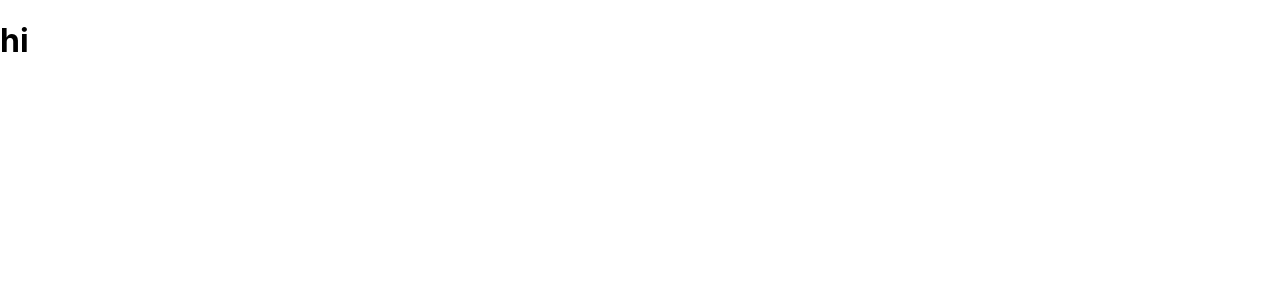
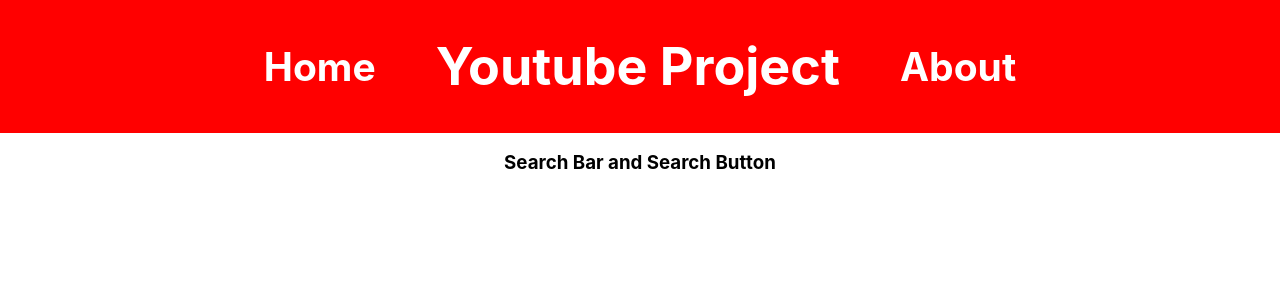
Before and after one commit to JamalPartridge/YouTube-Project, a React (Create React App) app: page / in a window 1280 px wide. Shown: the top 300 px of the page. Built offline with nearby package versions, Linux system fonts and the light colour scheme.

Commit message:
Templating

```diff
--- a/src/App.css
+++ b/src/App.css
@@ -14,14 +14,18 @@
 }
 
 .App-header {
-  background-color: #282c34;
-  min-height: 100vh;
+  background-color: red;
+  min-height: 10vh;
   display: flex;
-  flex-direction: column;
+  flex-direction: row;
   align-items: center;
   justify-content: center;
   font-size: calc(10px + 2vmin);
   color: white;
+}
+.App-Links {
+  padding-left: 30px;
+  padding-right: 30px;
 }
 
 .App-link {
--- a/src/App.js
+++ b/src/App.js
@@ -5,6 +5,7 @@
 import Video from "./components/Video";
 import CommentForm from "./components/CommentForm";
 
+import "./App.css";
 function App() {
   const [searchResults, setSearchResults] = useState([]);
 
@@ -15,16 +16,19 @@
   return (
     <div className="App">
       <header className="App-header">
+        <h2 className="App-Links">Home</h2>
+        <h1 className="App-Links">Youtube Project</h1>
+        <h2 className="App-Links">About</h2>
+      </header>
       <Router>
         <Routes>
           <Route path="/" element={<Home />} />
           <Route path="/videos" element={<></>} />
           <Route path="/videos/:id" element={<Video />} />
           <Route path="/" element={<CommentForm />} />{" "}
-            {/* why comment form on landing page? */}
+          {/* why comment form on landing page? Should be apart of the /videos/:id path no? */}
         </Routes>
       </Router>
-      </header>
     </div>
   );
 }
--- a/src/components/Home.js
+++ b/src/components/Home.js
@@ -1,3 +1,7 @@
 export default function Home() {
-  return <h1>hi</h1>;
+  return (
+    <div>
+      <h3>Search Bar and Search Button </h3>
+    </div>
+  );
 }
--- a/src/components/Video.js
+++ b/src/components/Video.js
@@ -1,3 +1,3 @@
 export default function Video({}) {
-  return null;
+  return <div>Single video card</div>;
 }
```
Also changed, not shown: 1 other file (tests, documents, lock files or other folders). Lines whose indentation alone changed are shown as unchanged.
